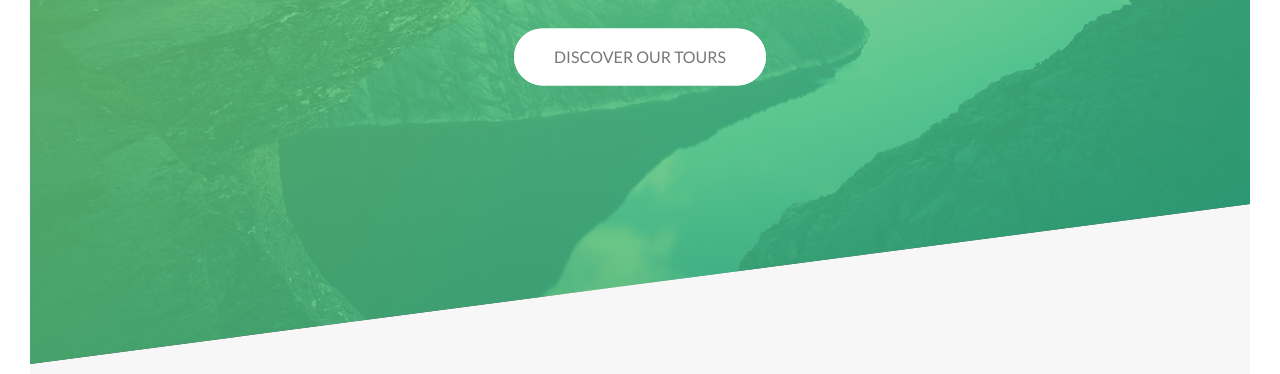
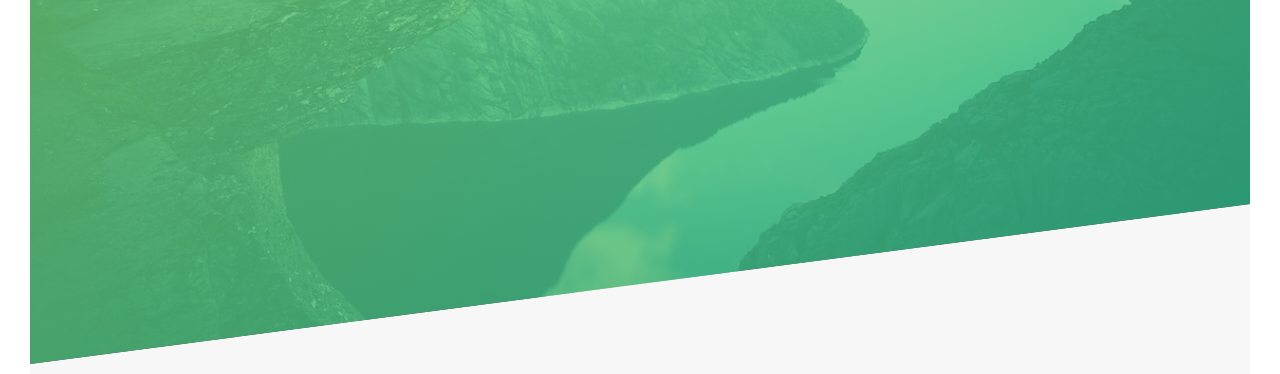
Before and after one commit to haritd/Harit-Nursery, a website: page about-us.html in a window 1280 px wide. Shown: the part 426-800 px from the top of the page. Drawn offline with Linux system fonts and the light colour scheme.

Commit message:
Update about-us.html

```diff
--- a/about-us.html
+++ b/about-us.html
@@ -47,7 +47,6 @@
                     <span class="heading-primary--sub">nature is life</span>
                 </h1>
 
-                <a href="#section-tours" class="btn btn--white btn--animated">Discover our tours</a>
             </div>
         </header>
 
```
